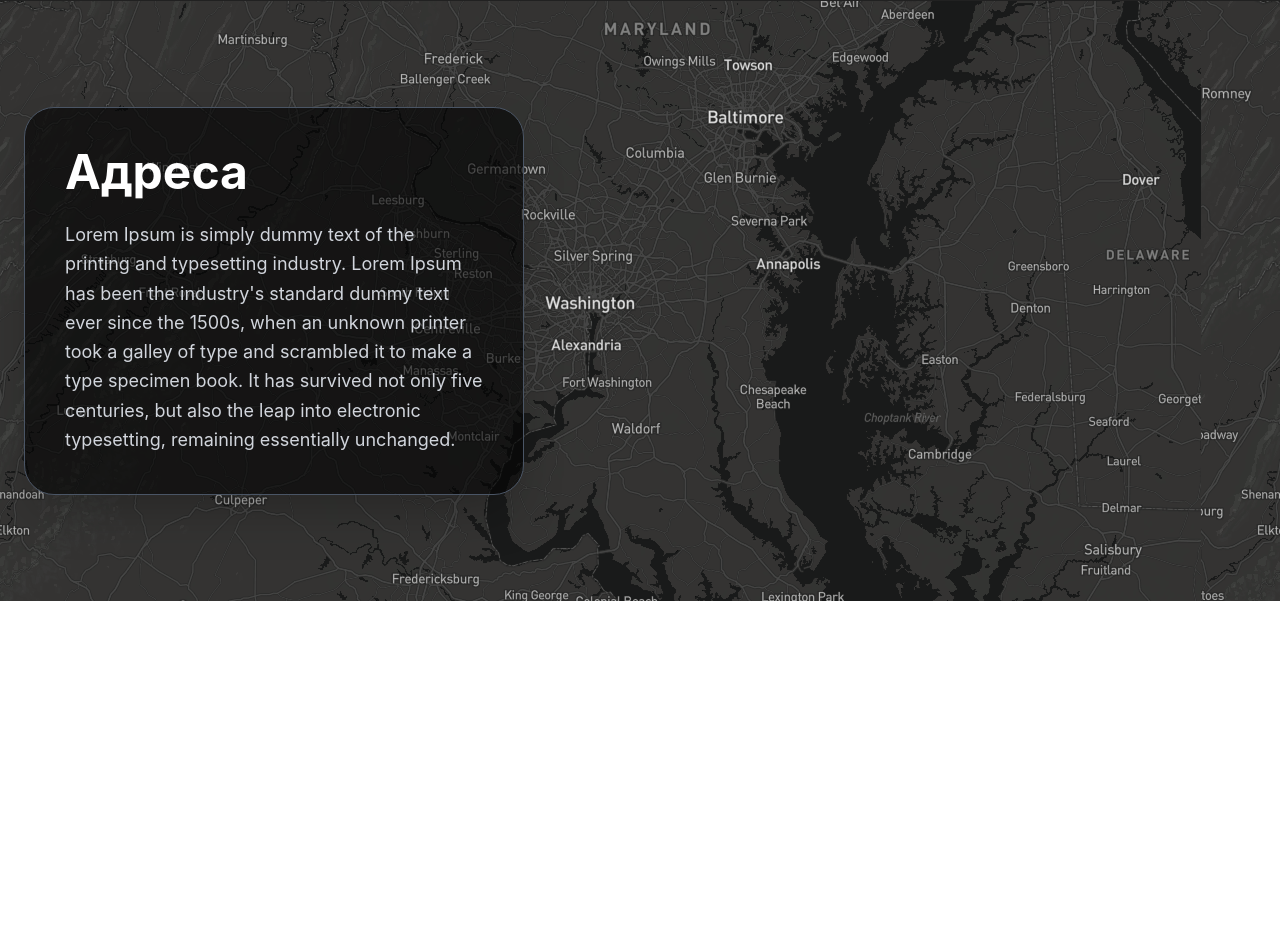
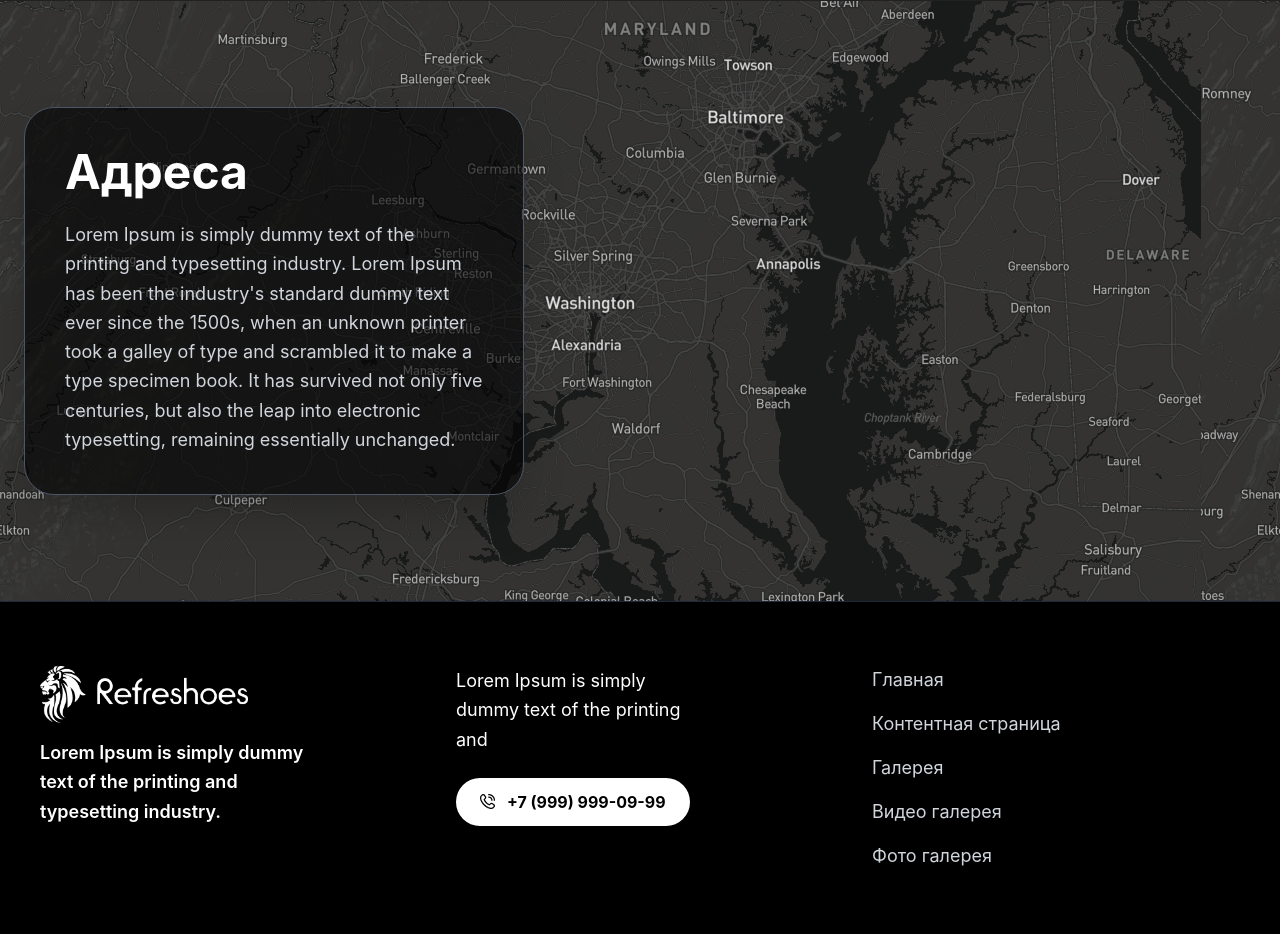
Before and after one commit to dilovar6666/dzweek3.2, a website: page src/index3.html in a window 1280 px wide. Shown: the part 2060-2994 px from the top of the page. Before the commit the page ends 2661 px from the top, so only its background shows below. Drawn offline with nearby package versions, Linux system fonts and the light colour scheme; files that its build step writes are made by us from their sources; files whose address does not match are found by name.

Commit message:
add footer

```diff
--- a/src/index3.html
+++ b/src/index3.html
@@ -205,6 +205,54 @@
          </div>
       </div>
    </section>
+
+
+   <footer class="bg-[#000000] text-white py-16 px-10 border-t border-gray-800">
+      <div class="max-w-[1300px] mx-auto grid grid-cols-1 md:grid-cols-3 gap-12 items-start">
+
+         <div class="space-y-6">
+            <div class="flex items-center gap-4">
+               <div class="w-52 h-12">
+                  <img src="./forimg/Refreshoes_LOGO копия 2.png" alt="" class="w-full h-auto">
+               </div>
+            </div>
+            <p class="text-white text-lg font-semibold leading-relaxed max-w-[280px]">
+               Lorem Ipsum is simply dummy text of the printing and typesetting industry.
+            </p>
+         </div>
+
+         <div class="space-y-6">
+            <p class="text-white text-lg leading-relaxed max-w-[250px]">
+               Lorem Ipsum is simply dummy text of the printing and
+            </p>
+            <div class="inline-flex items-center gap-3 bg-white text-black px-6 py-3 rounded-full font-bold">
+               <span class="text-lg"><img src="./forimg/free-icon-font-phone-call-5070407 1 (1).png" alt=""></span>
+               <span>+7 (999) 999-09-99</span>
+            </div>
+         </div>
+
+         <nav>
+            <ul class="space-y-4 text-lg text-gray-300">
+               <li>
+                  <p>Главная</p>
+               </li>
+               <li>
+                  <p>Контентная страница</p>
+               </li>
+               <li>
+                  <p>Галерея</p>
+               </li>
+               <li>
+                  <p>Видео галерея</p>
+               </li>
+               <li>
+                  <p>Фото галерея</p>
+               </li>
+            </ul>
+         </nav>
+
+      </div>
+   </footer>
 </body>
 
 </html>
```
